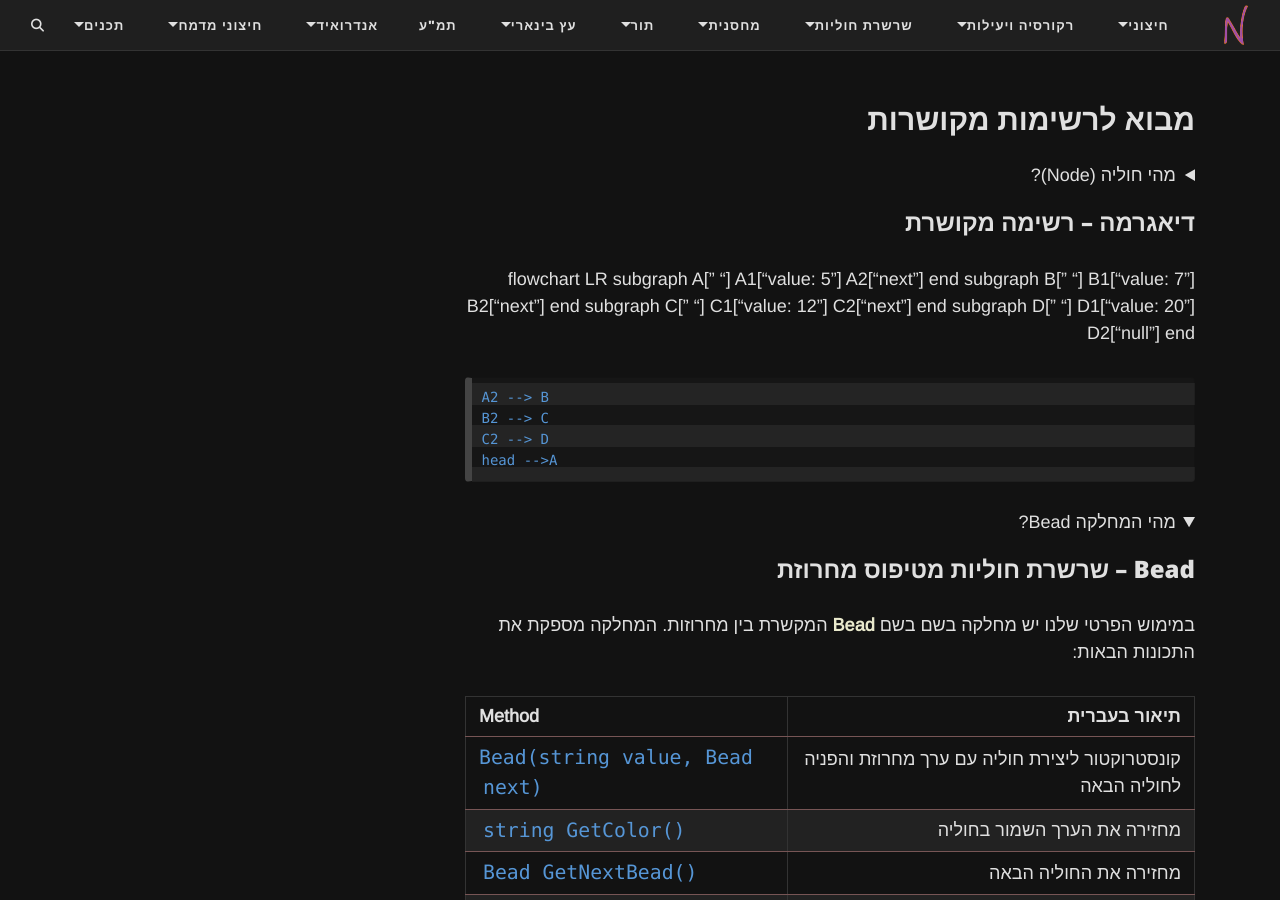
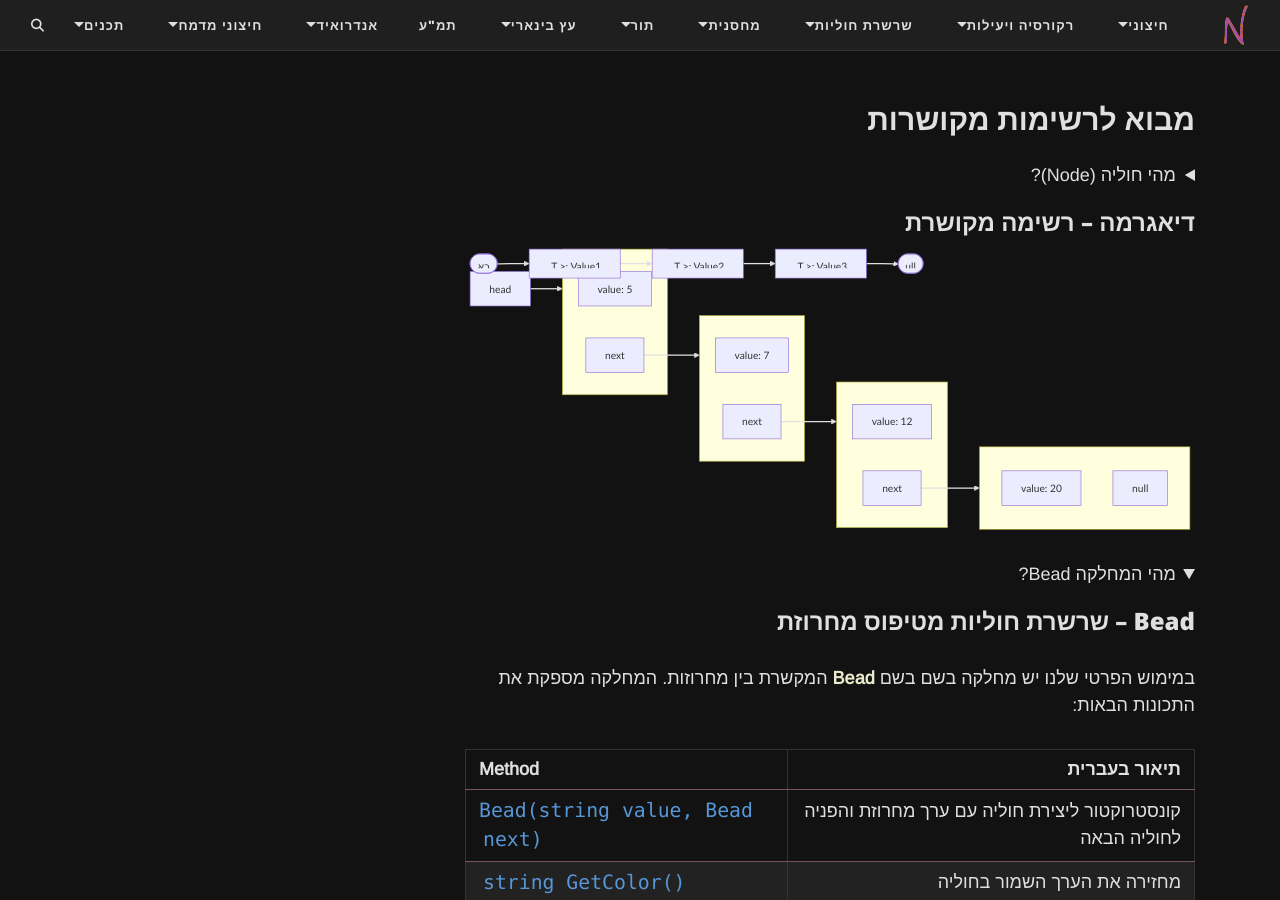
Before and after one commit to 3strategy/BeautifulMivney, a Jekyll site: the page built from cst/chapters/Chapter3.md, in a window 1280 px wide and 900 px high, scrolled down 603 px. Built offline with Jekyll 4.4.1, drawn with Linux system fonts in a browser that asks for light colours; comment, search, counter and statistics services are not loaded; some of the changed text lies outside the part shown.

Commit message:
mermaid div

```diff
--- a/cst/chapters/Chapter3.md
+++ b/cst/chapters/Chapter3.md
@@ -24,6 +24,7 @@ lang: he
 
 ### דיאגרמה – רשימה מקושרת
 
+<div class="mermaid">
 flowchart LR
     subgraph A[" "]
         A1["value: 5"]
@@ -46,6 +47,7 @@ flowchart LR
     B2 --> C
     C2 --> D
     head -->A
+</div>
 
 <details open markdown="1">
 <summary>מהי המחלקה Bead?</summary>
```
